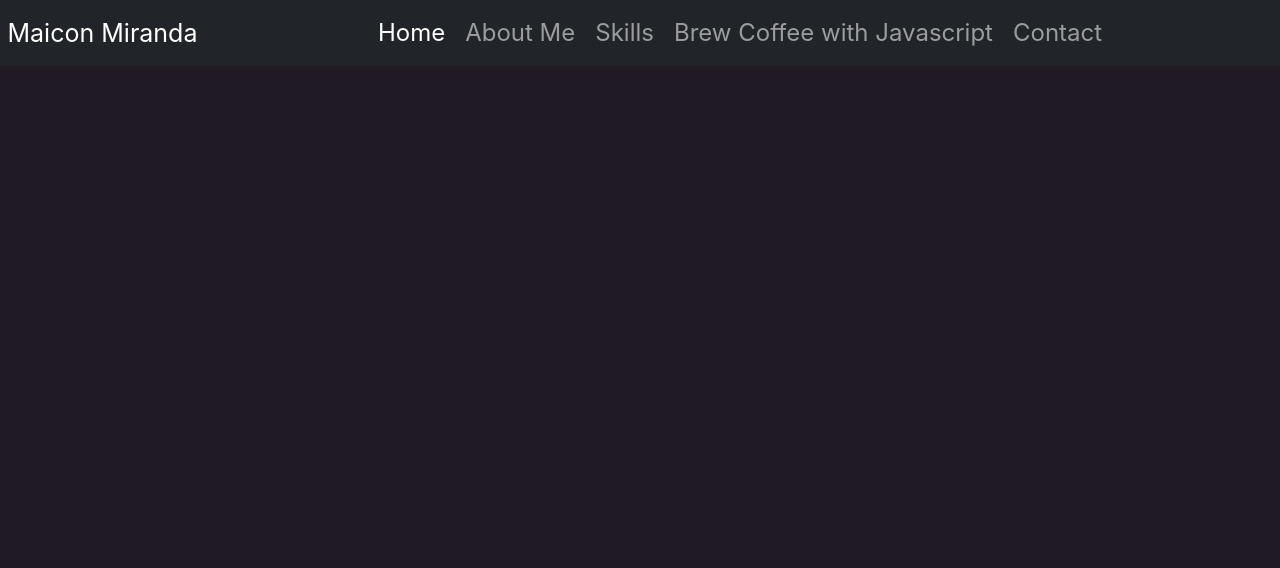
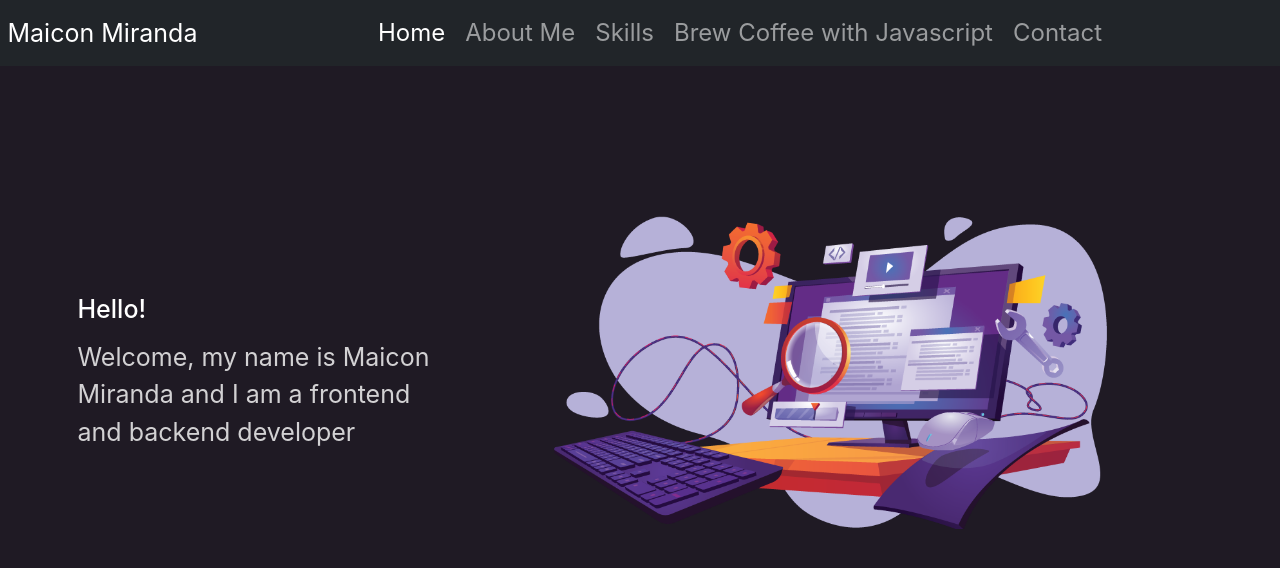
Before and after one commit to maiconmiranda/myPortifolio, a plain HTML site: page index.html in a window 1280 px wide. Drawn offline with nearby package versions, Linux system fonts and the light colour scheme.

Commit message:
add banner and text content first section

```diff
--- a/index.html
+++ b/index.html
@@ -49,7 +49,18 @@
         </div>
       </div>
     </nav>
-
+    <section class="container">
+        <div class="banner-sub-container">
+            <div class="row mt-5 align-items-center">
+            <div class="col-md-4">
+            <h1 class="fs-1 lh-lg">Hello!</h1>
+            <p class="fs-1 lh-base">Welcome, my name is Maicon Miranda and I am a frontend and backend developer</p>
+          </div>
+          <div class="col-md-6 mx-auto">
+            <img src="./images/banner@3x.png" class="img-fluid" alt="vector image of a computer">
+          </div>
+        </div>
+    </section>
     <script
       src="https://cdn.jsdelivr.net/npm/bootstrap@5.0.2/dist/js/bootstrap.bundle.min.js"
       integrity="sha384-MrcW6ZMFYlzcLA8Nl+NtUVF0sA7MsXsP1UyJoMp4YLEuNSfAP+JcXn/tWtIaxVXM"
--- a/styles.css
+++ b/styles.css
@@ -13,7 +13,7 @@ html {
 }
 
 body {
-  background: #1f1a24;
+  background: var(--background-primary);
   font-family: -apple-system, BlinkMacSystemFont, "Segoe UI", Roboto, Oxygen,
     Ubuntu, Cantarell, "Open Sans", "Helvetica Neue", sans-serif;
   font-size: 2.4rem;
@@ -21,6 +21,16 @@ body {
   color: var(--text-primary);
 }
 
-h1 {
-  color: azure;
+/* typograph */
+
+p {
+  /* font-size: 2rem; */
+  opacity: 0.8;
 }
+
+/* main section, banner  */
+@media screen and (min-width: 768px) {
+  .banner-sub-container {
+    margin-top: 150px;
+  }
+}
```
Also changed, not shown: images/banner@3x.png (added).
